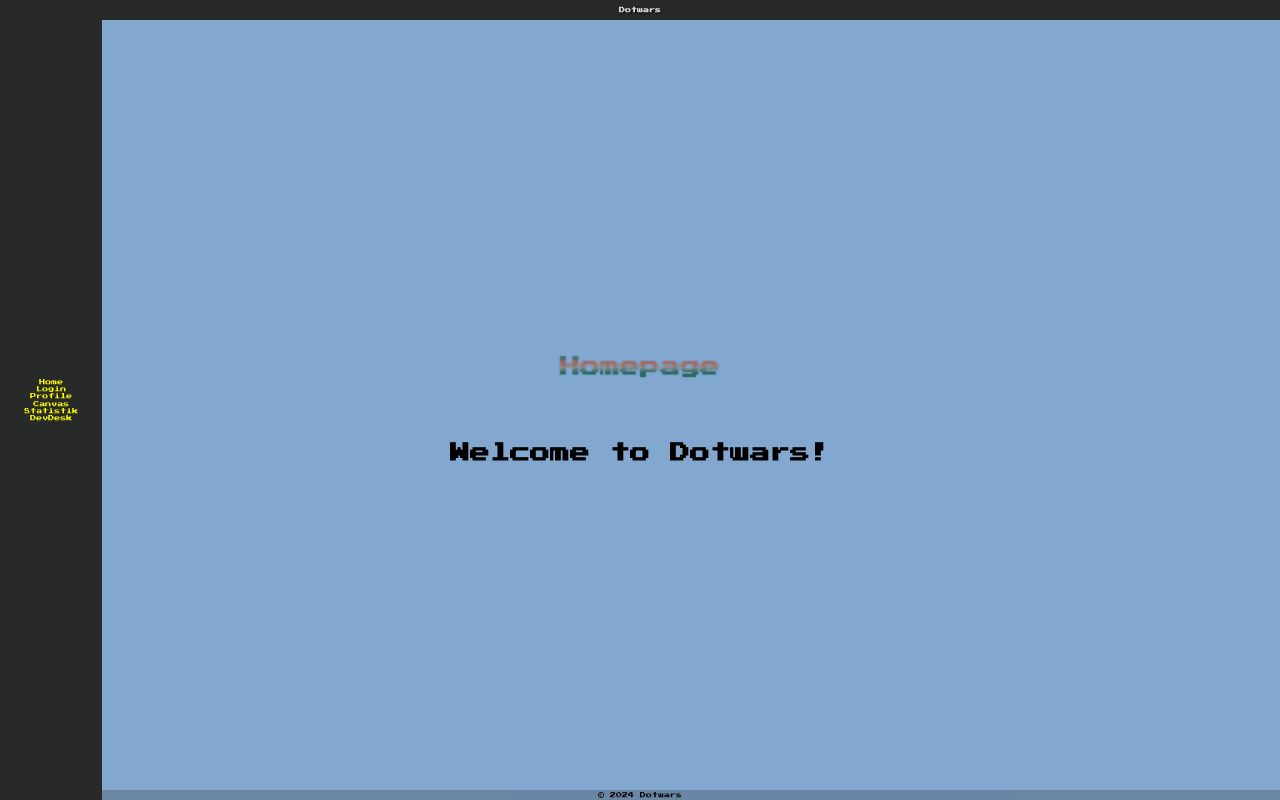
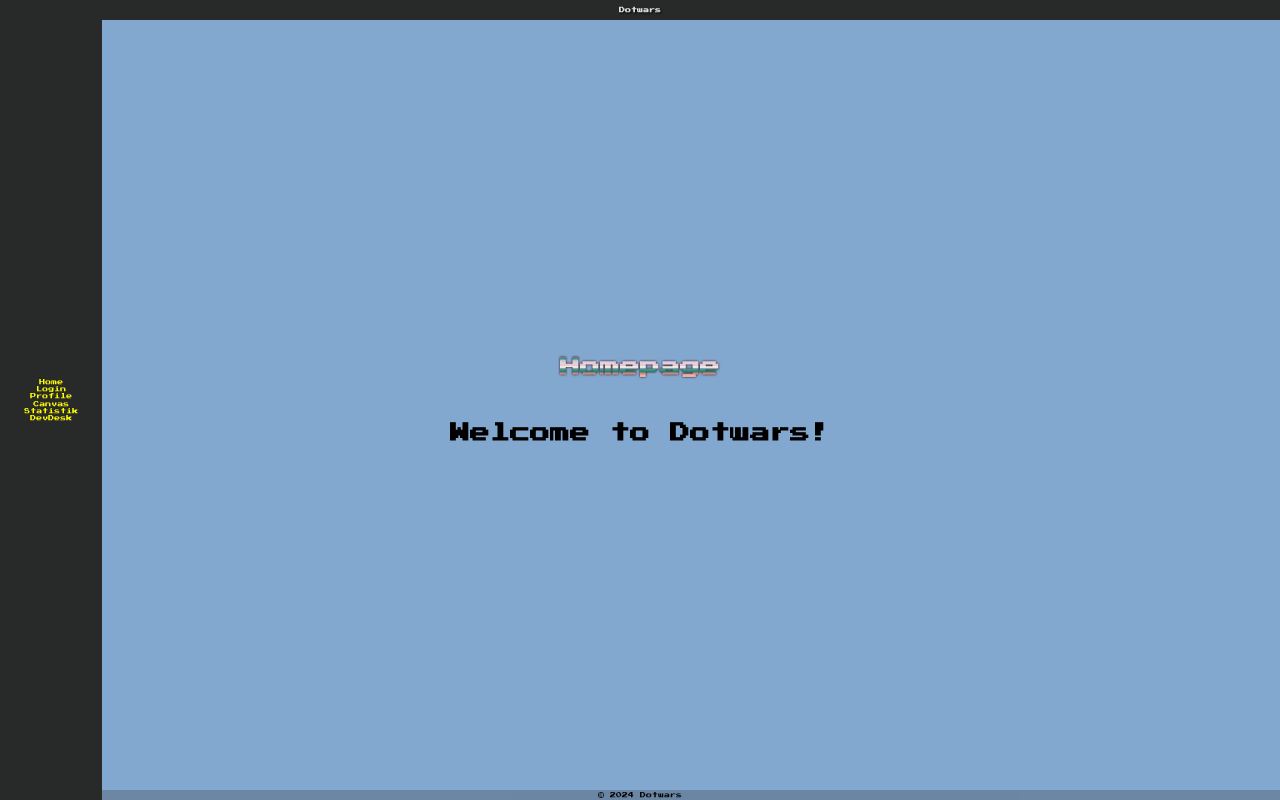
Before and after one commit to Klimperklaus/DCI-Place, a React (Vite) app in the folder frontend/: page / in a window 1280 px wide. Built offline with nearby package versions, Linux system fonts and the light colour scheme.

Commit message:
update gradient für press2P

```diff
--- a/frontend/src/styles/Home.scss
+++ b/frontend/src/styles/Home.scss
@@ -5,15 +5,15 @@
 
 
 $colors: (
-    color0: #7a7a7a,
+    color0: #807a7a,
     color1: #329694,
-    color2: #329694,
-    color3: #eb8c80,
-    color4: #709795,
-    color5: #c0c0c0,
-    color7: #945d4e,
+    color2: #ebd1e9e6,
+    color3: #ebc6c6,
+    color4: #e3d3e0,
+    color5: #ffffff,
+    color7: #eb8c80,
     color8: #278273,
-    color10: #329694
+    color10: #5f9695,
 );
 
 @mixin pixel-gradient($colors) {
@@ -21,14 +21,15 @@ $colors: (
         to bottom,
         map-get($colors, color0) 0%,
         map-get($colors, color1) 9.28%,
-        map-get($colors, color2) 29.28%,
-        map-get($colors, color4) 36.56%,
-        map-get($colors, color3) 41.84%,
+        map-get($colors, color2) 18.28%,
+        map-get($colors, color4) 31.56%,
+        map-get($colors, color3) 42.84%,
         map-get($colors, color5) 50.84%,
         map-get($colors, color10) 59.12%,
-        map-get($colors, color8) 69.4%,
-        map-get($colors, color3) 79.68%,
-        map-get($colors, color7) 100%
+        map-get($colors, color8) 72.4%,
+        map-get($colors, color7) 84.68%,
+        map-get($colors, color3) 96.84%,
+        map-get($colors, color0) 100%
     );
     -webkit-background-clip: text;
     background-clip: text;
@@ -45,10 +46,10 @@ $colors: (
 .home h1{
   font-family: 'PressStart2P', sans-serif;
   font-size: 2rem;
-text-shadow: 0px 0px 2px rgba(39, 39, 39, 0.388);
+  filter: drop-shadow(0px 0px 1px #320000);
   @include pixel-gradient($colors);
   text-align: center;
-  padding: 1em;
+  padding: 0;
   margin: 1em;
   }
 
```
